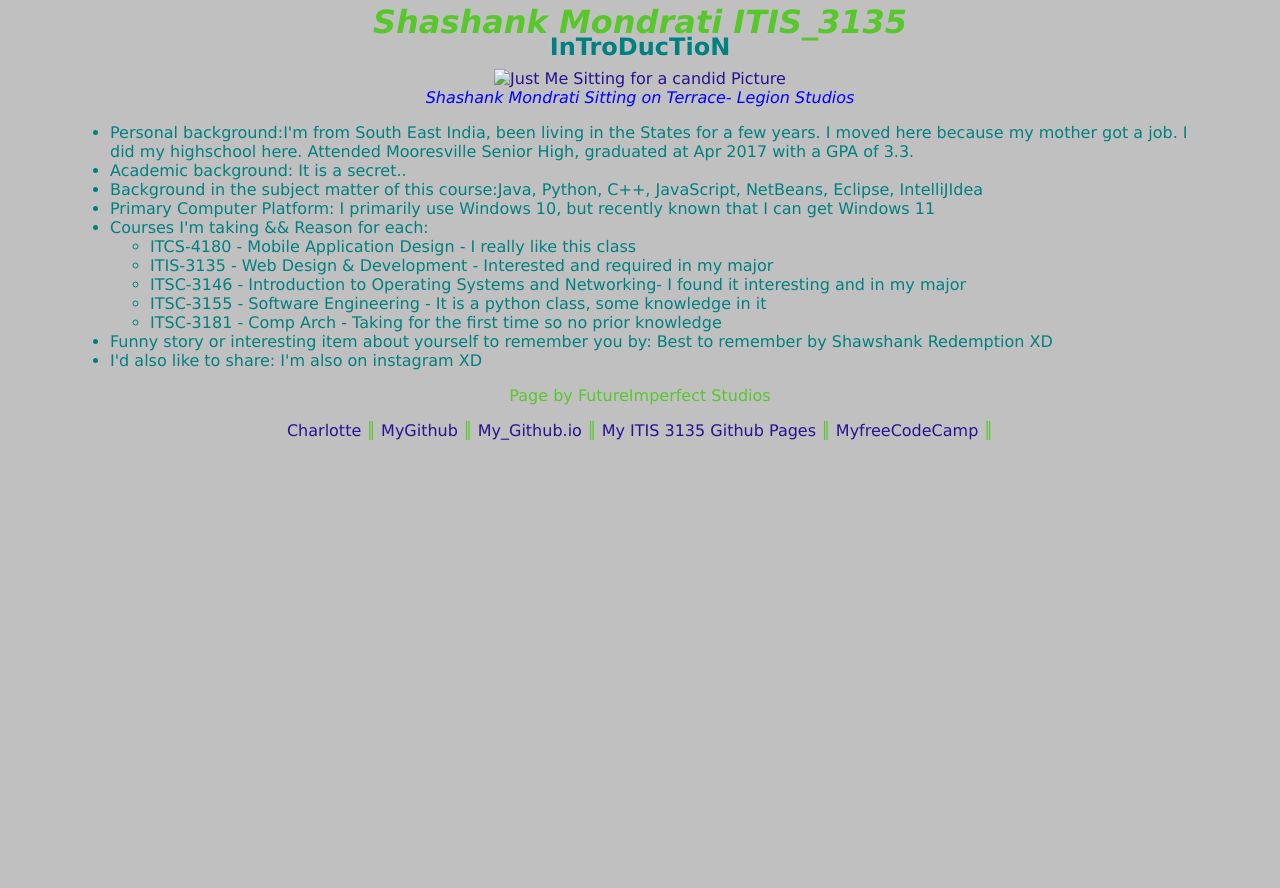
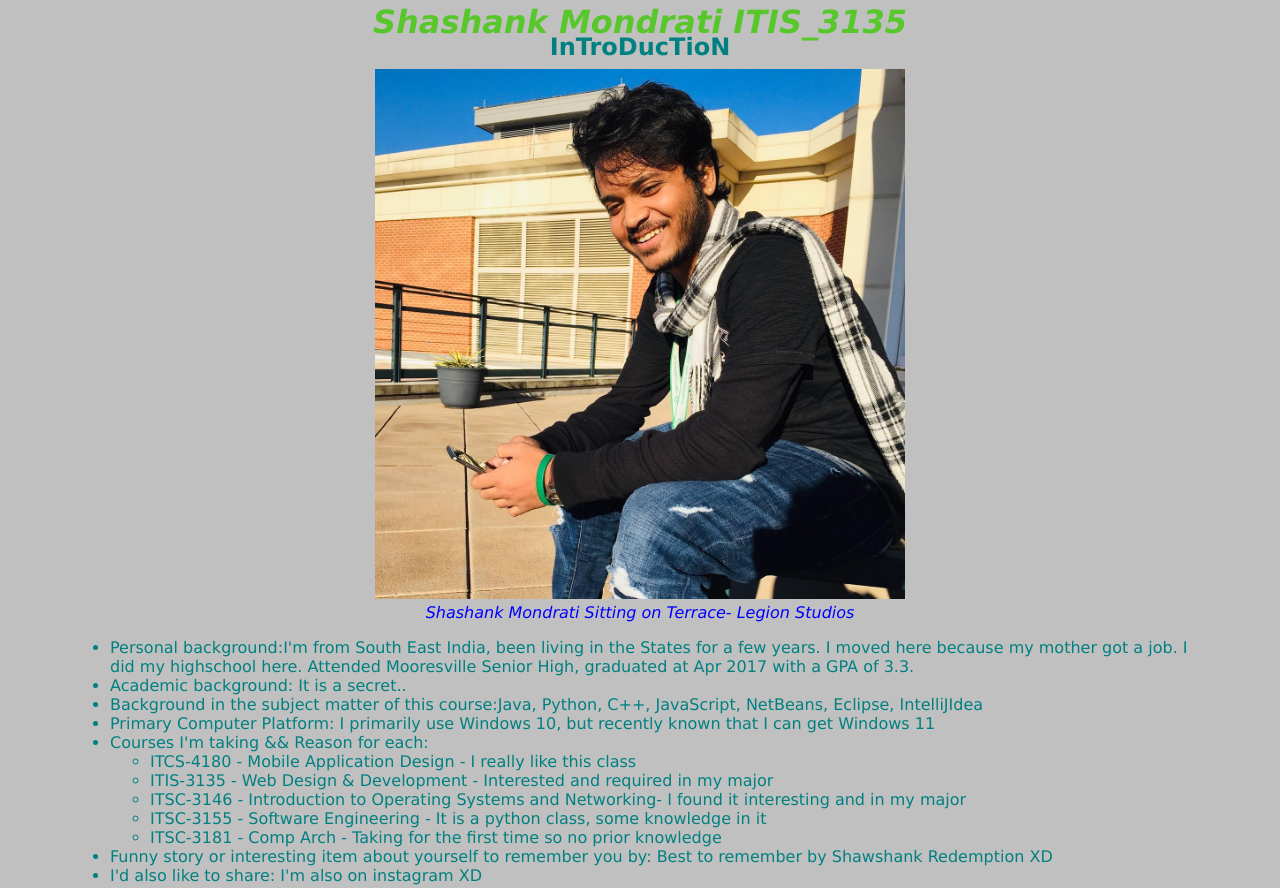
Before and after one commit to ShashankM2099/ITIS_3135, a plain HTML site: page itis3135/introduction.html in a window 1280 px wide. Shown: the top 888 px of the page. Before the commit the page ends 800 px from the top, so only its background shows below. Drawn offline with Linux system fonts and the light colour scheme.

Commit message:
Update introduction.html

```diff
--- a/itis3135/introduction.html
+++ b/itis3135/introduction.html
@@ -15,7 +15,7 @@
 		<h2 style="text-align:center; font-size: 19;">InTroDucTioN</h2>
 		<figure style="text-align: center">
 			<a href="#">
-				<img src="itis3135/images/sitting.jpg" alt="Just Me Sitting for a candid Picture" width="50%">
+				<img src="images/sitting.jpg" alt="Just Me Sitting for a candid Picture" width="50%">
 			</a>
 			<figcaption style="text-align:center; color:Blue; font-family: Verdana, Geneva, Tahoma, sans-serif;">
 				Shashank Mondrati Sitting on Terrace- Legion Studios
```
